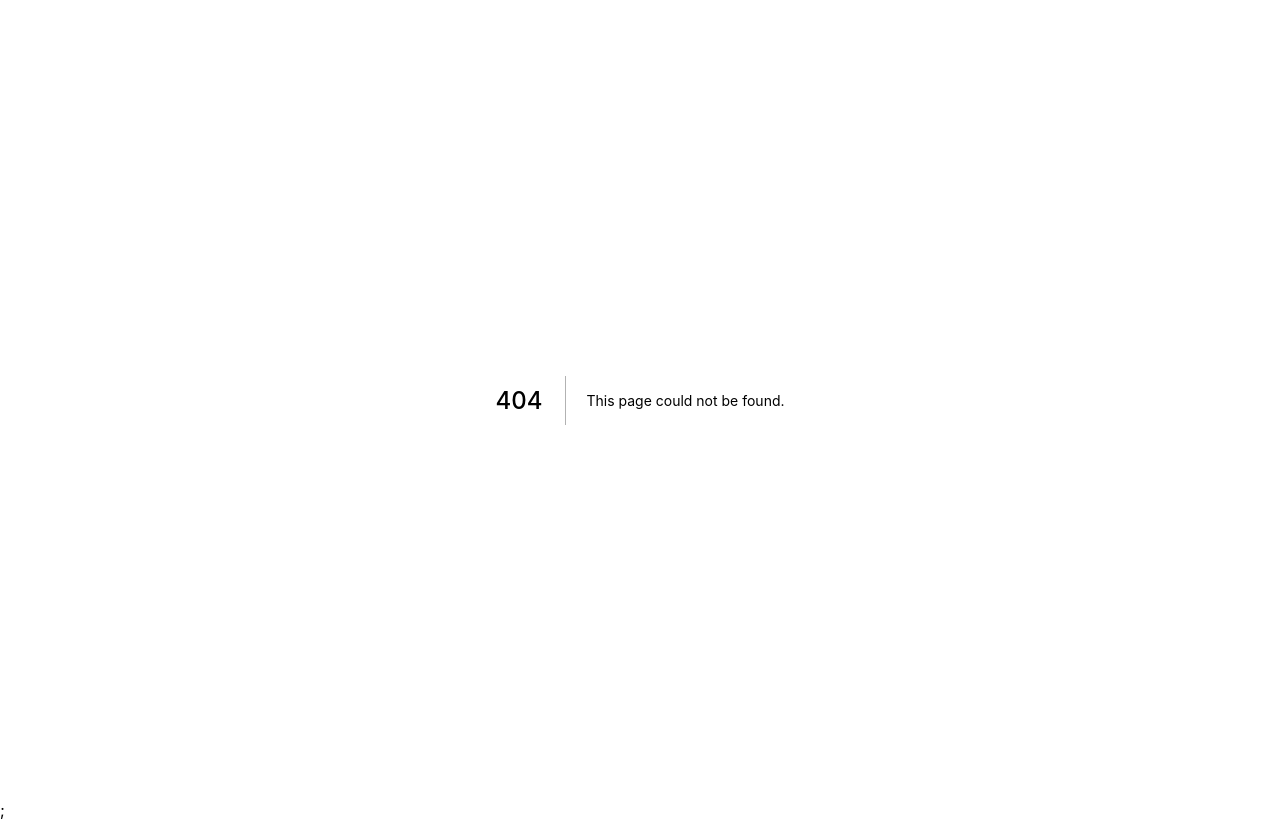
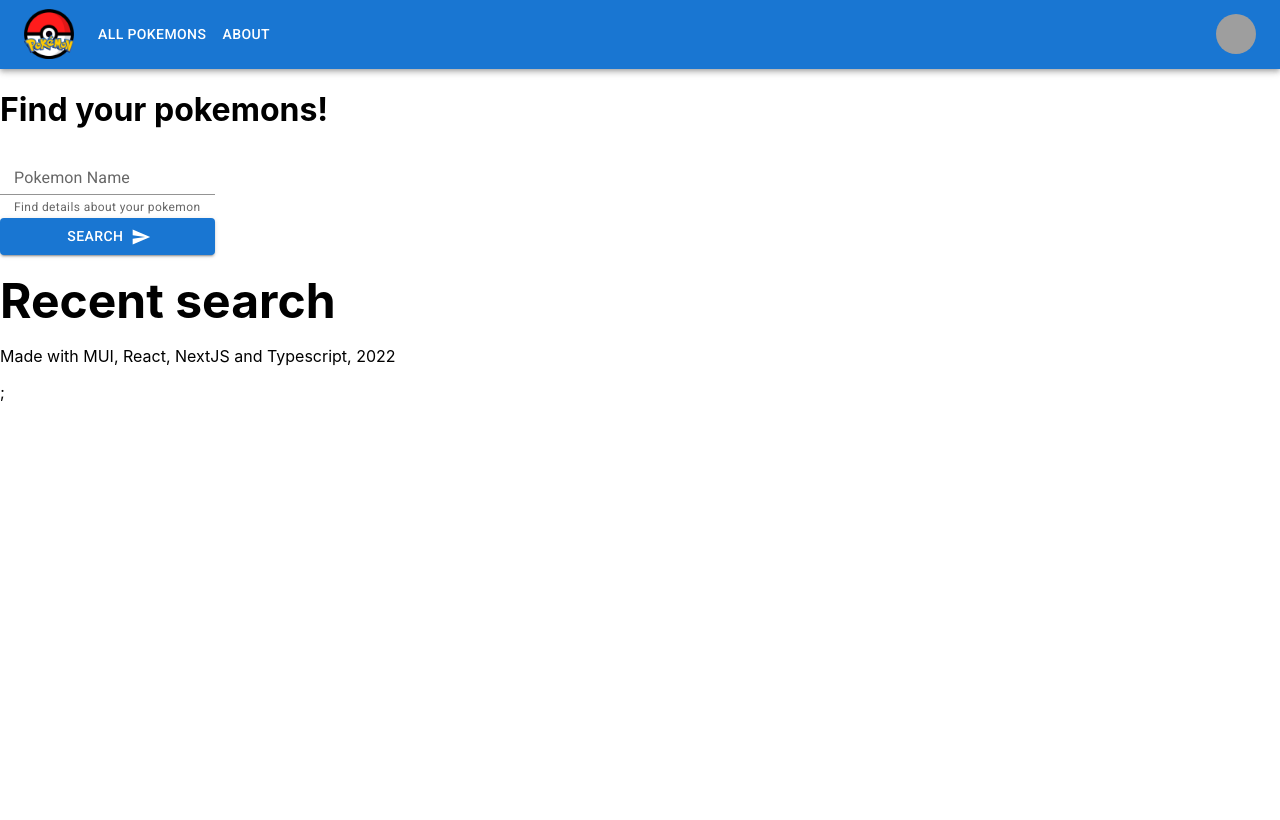
Before and after one commit to krnl0138/pokevue, a Next.js app: page /all_pokemons in a window 1280 px wide. Before the commit this address had no page. Built offline with nearby package versions, Linux system fonts and the light colour scheme; grey boxes are pictures that could not be loaded.

Commit message:
add AllPokemons page

```diff
--- /dev/null
+++ b/pages/all_pokemons.tsx
@@ -0,0 +1,27 @@
+import React from "react";
+import { SearchForm } from "../components/searchForm/SearchForm";
+import { PokemonCard } from "../components/pokemonCard/PokemonCard";
+import { Layout } from "../components/layout/Layout";
+import { RecentSearch } from "../components/recentSearch/RecentSearch";
+import { useAppSelector } from "../utils/hooks";
+import { ModalView } from "../components/modalView/ModalView";
+
+export const AllPokemons = () => {
+  // modal state
+  const isModalOpen = useAppSelector((state) => state.modal.modalOpen);
+  const modalData = useAppSelector((state) => state.modal.data);
+
+  return (
+    <Layout>
+      <SearchForm />
+      <RecentSearch />
+      {isModalOpen && (
+        <ModalView>
+          <PokemonCard data={modalData} />
+        </ModalView>
+      )}
+    </Layout>
+  );
+};
+
+export default AllPokemons;
```
